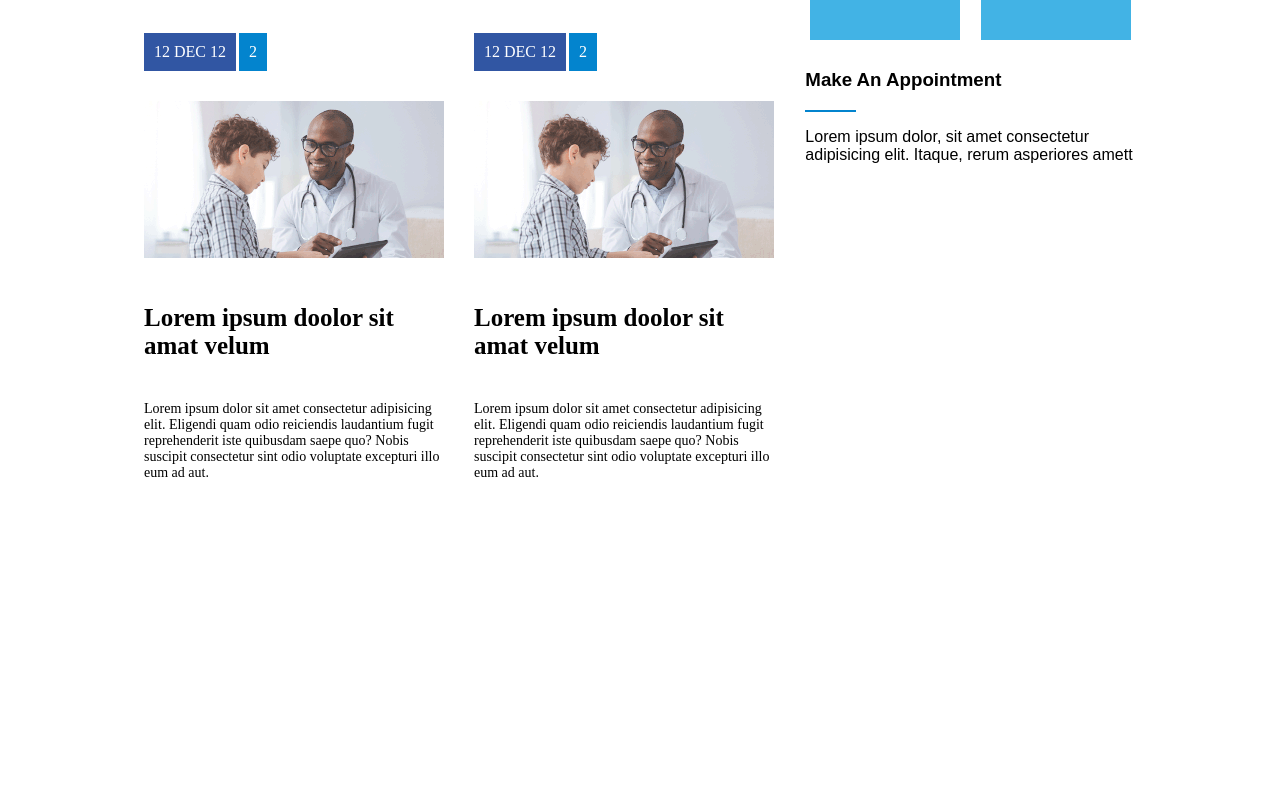
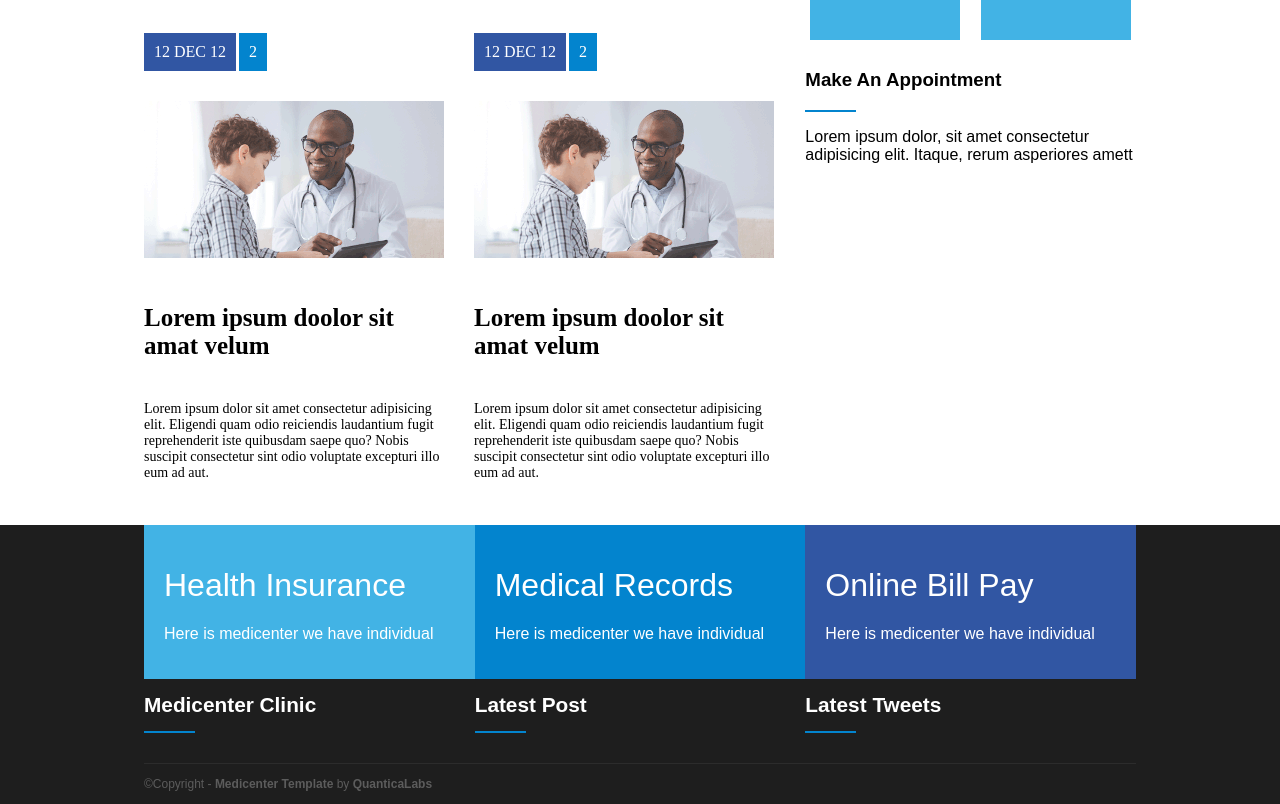
Before and after one commit to dilsoncampelo10/medicenter-site, a plain HTML site: page index.html in a window 1280 px wide. Shown: the part 1385-2189 px from the top of the page. Before the commit the page ends 1910 px from the top, so only its background shows below. Drawn offline with Linux system fonts and the light colour scheme.

Commit message:
Adicionando rodapé

```diff
--- a/css/style.css
+++ b/css/style.css
@@ -150,3 +150,46 @@ nav .active, nav a:hover{
 .dr article p{
     font-size: 14px;
 }
+footer{
+    background-color: #1e1e1e;
+    display: flex;
+    color: white;
+    justify-content: center;
+}
+.agrup_caixas{
+    display: flex;
+}
+.fm_1, .fm_2, .fm_3{
+    flex: 1;
+    font-family: Arial, Helvetica, sans-serif;
+    padding: 20px;
+}
+.fm_1 h1, .fm_2 h1, .fm_3 h1{
+    font-weight: normal;
+}
+.fm_1{
+    background-color: #42b3e5;
+}
+.fm_2{
+    background-color: #0384ce;
+}
+.fm_3{
+    background-color: #3156a3;
+}
+.footer_outras{
+    display: flex;
+}
+.info_mais{
+    flex: 1;
+}
+footer .widget_title h1{
+    font-size: 1.3rem;
+}
+.footer_copy{
+    border-top: 1px solid #2c2c2c;
+    height: 40px;
+    line-height: 40px;
+    margin-top: 30px;
+    color: #5c5c5c;
+    font-size: 12px;
+}
--- a/index.html
+++ b/index.html
@@ -169,5 +169,66 @@
             </aside>
         </div>
     </section>
+    <footer>
+        <div class="container column">
+            <div class="agrup_caixas">
+                <div class="fm_1">
+                    <h1>Health Insurance</h1>
+                    <p>Here is medicenter we have individual</p>
+                </div>
+                <div class="fm_2">
+                    <h1>Medical Records</h1>
+                    <p>Here is medicenter we have individual</p>
+                </div>
+                <div class="fm_3">
+                    <h1>Online Bill Pay</h1>
+                    <p>Here is medicenter we have individual</p>
+                </div>
+            </div>
+            <div class="footer_outras">
+                <div class="info_mais">
+                    <div class="widget">
+                        <div class="widget_title">
+                            <div class="text_title">
+                                <h1>Medicenter Clinic</h1>
+                            </div>
+                            <div class="traco"></div>
+                            <div class="widget-body">
+                            </div>
+                        </div>
+                    </div>
+                </div>
+                <div class="info_mais">
+                        <div class="widget">
+                            <div class="widget_title">
+                                <div class="text_title">
+                                    <h1>Latest Post</h1>
+                                </div>
+                                <div class="traco"></div>
+                                <div class="widget-body">
+
+                                </div>
+                            </div>
+                        </div>
+                </div>
+            <div class="info_mais">
+                <div class="widget">
+                    <div class="widget_title">
+                        <div class="text_title">
+                            <h1>Latest Tweets</h1>
+                        </div>
+                        <div class="traco"></div>
+                        <div class="widget-body">
+
+                        </div>
+                    </div>
+                </div>
+            </div>
+
+        </div>
+        <div class="footer_copy">
+            &copy;Copyright - <strong>Medicenter Template</strong> by <strong>QuanticaLabs</strong>
+        </div>
+    </footer>
 </body>
 </html>
```
